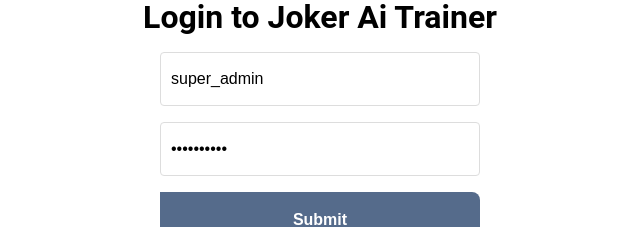
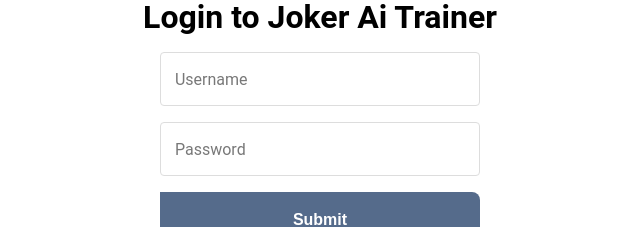
Before and after one commit to mjprod/admin-panel, a React (Create React App) app: page /login in a window 1280 px wide. Shown: the part 363-590 px from the top of the page, without its empty margins (320-960 px from the left). Built offline with nearby package versions, Linux system fonts and the light colour scheme; no server answers; the HTML template or start-up script is replaced by a standard one.

Commit message:
remove pre-defined username

```diff
--- a/src/pages/login/Login.tsx
+++ b/src/pages/login/Login.tsx
@@ -5,8 +5,8 @@ import { AuthContext } from "../../context/AuthContext";
 import { useNavigate } from "react-router-dom";
 
 const LoginPage = () => {
-  const [username, setUsername] = useState("super_admin");
-  const [password, setPassword] = useState("tla*pZ8TEz");
+  const [username, setUsername] = useState("");
+  const [password, setPassword] = useState("");
 
   const { login, logout } = useContext(AuthContext);
   const navigate = useNavigate();
```
